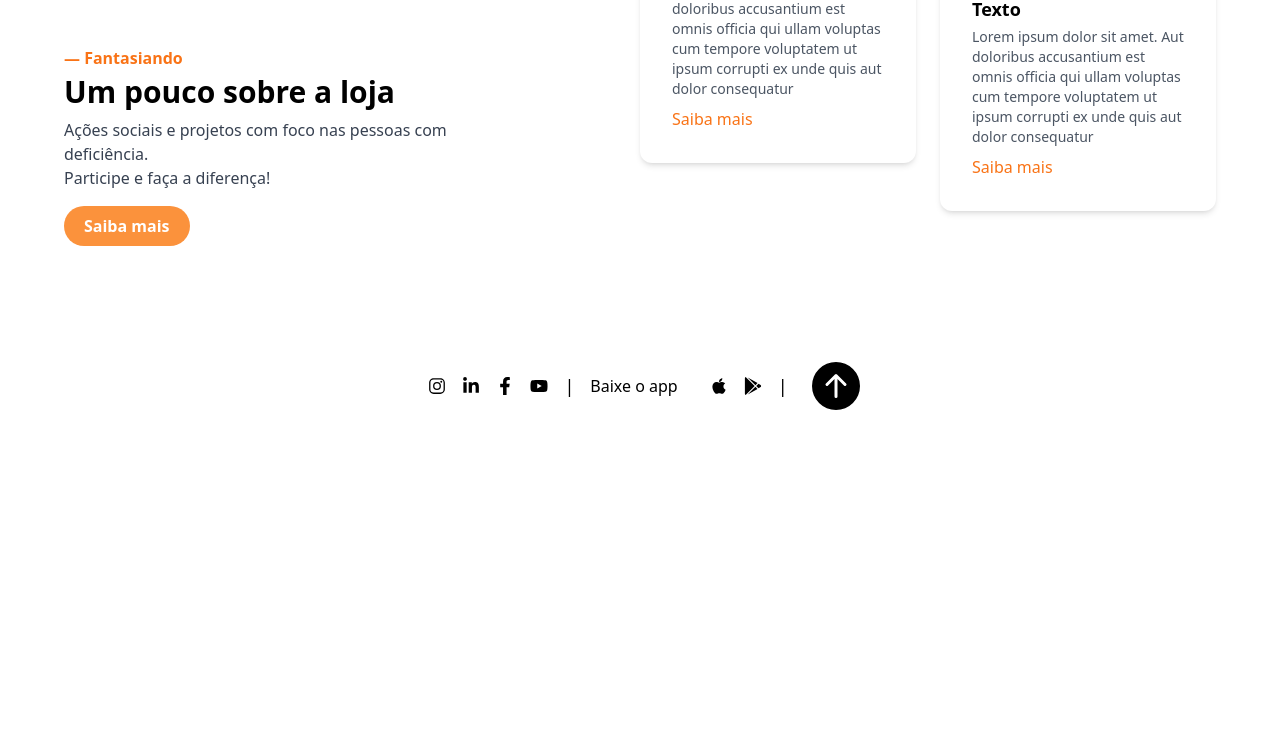
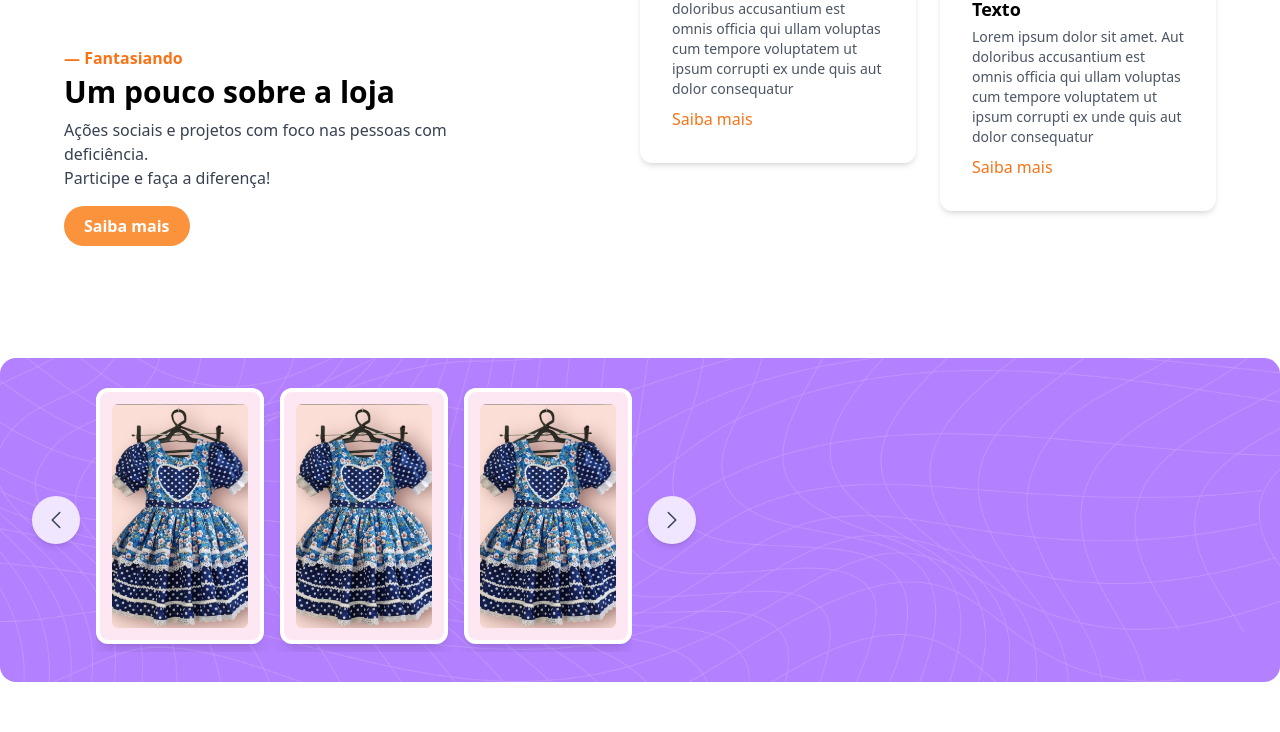
Before and after one commit to biomob/landing-page-fantasiando, a Next.js app: page /en in a window 1280 px wide. Shown: the part 2028-2760 px from the top of the page. Before the commit the page ends 2490 px from the top, so only its background shows below. Built offline with nearby package versions, Linux system fonts and the light colour scheme; no server answers.

Commit message:
Implementação do carrosel

```diff
--- a/package.json
+++ b/package.json
@@ -40,6 +40,7 @@
     "react-icons": "^5.2.1",
     "react-speech-kit": "^3.0.1",
     "sonner": "^1.7.1",
+    "swiper": "^12.0.2",
     "tailwind-merge": "^2.3.0",
     "tailwind-scrollbar-hide": "^1.1.7",
     "tailwindcss-animate": "^1.0.7"
--- a/src/app/[locale]/(root)/_components/HighlightsSection.tsx
+++ b/src/app/[locale]/(root)/_components/HighlightsSection.tsx
@@ -5,7 +5,7 @@ import { HighlightCard } from "./HighlightCard";
 
 export const HighlightsSection = () => {
   return (
-    <section className="w-full flex justify-center px-4">
+    <section className="max-w-7xl mx-auto flex justify-center px-4">
       <div className="grid md:grid-cols-3 gap-6 max-w-7xl w-full items-stretch">
 
         {/* Coluna Esquerda */}
--- /dev/null
+++ b/src/app/[locale]/(root)/_components/ProductCarousel.tsx
@@ -0,0 +1,78 @@
+"use client";
+
+import React from 'react';
+import { Swiper, SwiperSlide } from 'swiper/react';
+import { Navigation } from 'swiper/modules';
+
+import 'swiper/css';
+import 'swiper/css/navigation';
+
+import { ChevronLeftIcon, ChevronRightIcon } from '@heroicons/react/24/solid';
+import Image from 'next/image';
+
+// 1. Criamos um tipo para o objeto de vestido
+interface Dress {
+    id: number;
+    src: string;
+    alt: string;
+}
+
+// 2. Tipamos o nosso array de dados
+const dresses: Dress[] = [
+    { id: 1, src: '/img/vestido-1.jpg', alt: 'Vestido de festa junina azul' },
+    { id: 2, src: '/img/vestido-1.jpg', alt: 'Vestido de festa junina azul' },
+    { id: 3, src: '/img/vestido-1.jpg', alt: 'Vestido de festa junina azul' },
+    { id: 4, src: '/img/vestido-1.jpg', alt: 'Vestido de festa junina azul' },
+    { id: 5, src: '/img/vestido-1.jpg', alt: 'Vestido de festa junina azul' },
+];
+
+// O componente em si não recebe props, mas a tipagem interna já ajuda
+export const ProductCarousel: React.FC = () => {
+    return (
+        <section className="relative flex items-center max-w-7xl h-[324px] mx-auto rounded-2xl bg-[#B380FF] px-12 py-12 sm:px-16 md:pl-24 bg-[url('/img/textura.png')] bg-cover bg-no-repeat bg-center">
+            <div className="grid grid-cols-1 items-center gap-12 lg:grid-cols-2">
+                <div className="relative ">
+                    <Swiper
+                        modules={[Navigation]}
+                        spaceBetween={16}
+                        slidesPerView={3}
+                        loop={true}
+                        navigation={{
+                            nextEl: '.swiper-button-next-custom',
+                            prevEl: '.swiper-button-prev-custom',
+                        }}
+                        className="!pb-2"
+                    >
+                        {/* O TypeScript agora sabe que 'dress' é do tipo 'Dress' */}
+                        {dresses.map((dress) => (
+                            <SwiperSlide key={dress.id}>
+                                <div className="h-64 overflow-hidden rounded-xl border-4 border-white bg-pink-100 p-3 shadow-lg">
+                                    <Image
+                                        src={dress.src}
+                                        alt={dress.alt}
+                                        width={200}
+                                        height={300}
+                                        className="h-full w-full rounded-md object-cover"
+                                    />
+                                </div>
+                            </SwiperSlide>
+                        ))}
+                    </Swiper>
+
+                    <button className="swiper-button-prev-custom absolute -left-16 top-1/2 z-10 -translate-y-1/2 rounded-full bg-white/80 p-3 text-gray-700 shadow-md backdrop-blur-sm transition-all hover:scale-105 hover:bg-white">
+                        <ChevronLeftIcon className="h-6 w-6 text-gray-700" />
+                    </button>
+
+                    <button className="swiper-button-next-custom absolute -right-16 top-1/2 z-10 -translate-y-1/2 rounded-full bg-white/80 p-3 text-gray-700 shadow-md backdrop-blur-sm transition-all hover:scale-105 hover:bg-white">
+                        <ChevronRightIcon className="h-6 w-6 text-gray-700" />
+                    </button>
+
+                </div>
+
+                <div className="text-left text-white">
+                    {/* ... */}
+                </div>
+            </div>
+        </section>
+    );
+}
--- a/src/app/[locale]/(root)/page.tsx
+++ b/src/app/[locale]/(root)/page.tsx
@@ -3,6 +3,7 @@ import React from "react";
 import { MainBanner } from "./_components/MainBanner";
 import { HighlightsSection } from "./_components/HighlightsSection";
 import { AboutSection } from "./_components/AboutSection";
+import { ProductCarousel } from "./_components/ProductCarousel";
 
 
 export default async function Home() {
@@ -13,6 +14,7 @@ export default async function Home() {
       <MainBanner />
       <HighlightsSection />
       <AboutSection />
+      <ProductCarousel/>
     </div>
 
   );
```
Also changed, not shown: public/img/vestido-1.jpg (added), 1 other file (tests, documents, lock files or other folders).
